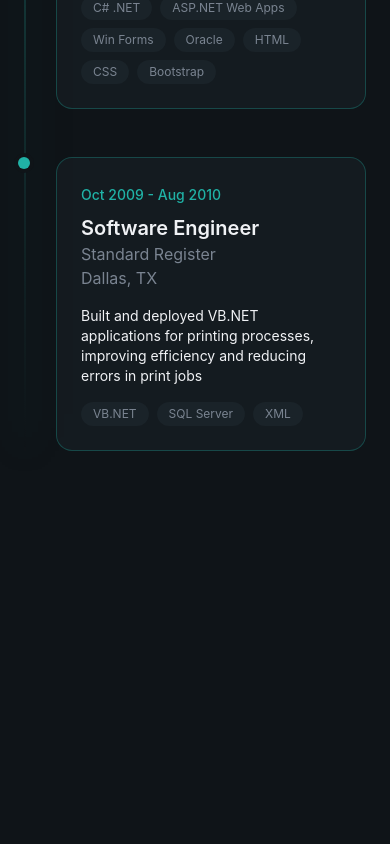
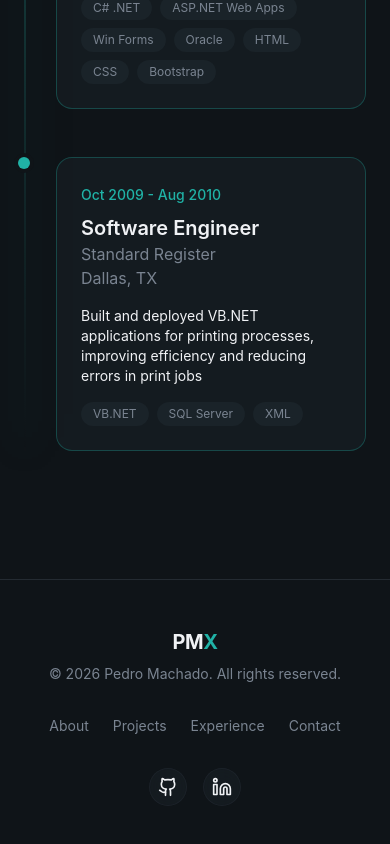
Before and after one commit to stuarts205/stuart-smith-dev, a React (Vite) app: page / in a window 390 px wide. Shown: the part 7694-8538 px from the top of the page. Before the commit the page ends 8273 px from the top, so only its background shows below. Built offline with nearby package versions, Linux system fonts and the light colour scheme.

Commit message:
footer-section

```diff
--- a/src/App.jsx
+++ b/src/App.jsx
@@ -5,6 +5,7 @@
 import { Experience } from '@/sections/experience'
 import { Contact } from '@/sections/contact'
 import { Navbar } from '@/layout/navbar'
+import { Footer } from '@/layout/footer'
 
 function App() {
   const [count, setCount] = useState(0)
@@ -19,6 +20,7 @@
         <Experience />
         <Contact />
       </main>
+      <Footer />
     </div>
   )
 }
--- /dev/null
+++ b/src/layout/footer.jsx
@@ -0,0 +1,65 @@
+import { Github, Linkedin, Twitter, Heart } from "lucide-react";
+
+const socialLinks = [
+  { icon: Github, href: "https://github.com/stuarts205", label: "GitHub" },
+  { icon: Linkedin, href: "https://www.linkedin.com/in/stuart-smith-669b5580", label: "LinkedIn" },
+];
+
+const footerLinks = [
+  { href: "#about", label: "About" },
+  { href: "#projects", label: "Projects" },
+  { href: "#experience", label: "Experience" },
+  { href: "#contact", label: "Contact" },
+];
+
+export const Footer = () => {
+  const currentYear = new Date().getFullYear();
+
+  return (
+    <footer className="py-12 border-t border-border">
+      <div className="container mx-auto px-6">
+        <div className="flex flex-col md:flex-row items-center justify-between gap-8">
+
+          {/* Logo & Copyright */}
+          <div className="text-center md:text-left">
+            <a href="/" className="text-xl font-bold tracking-tight">
+              PM<span className="text-primary">X</span>
+            </a>
+            <p className="text-sm text-muted-foreground mt-2">
+              © {currentYear} Pedro Machado. All rights reserved.
+            </p>
+          </div>
+
+          {/* Links */}
+          <nav className="flex flex-wrap justify-center gap-6">
+            {footerLinks.map((link) => (
+              <a
+                key={link.href}
+                href={link.href}
+                className="text-sm text-muted-foreground hover:text-foreground transition-colors"
+              >
+                {link.label}
+              </a>
+            ))}
+          </nav>
+
+          {/* Social Links */}
+          <div className="flex items-center gap-4">
+            {socialLinks.map((social) => (
+              <a
+                _target="_blank"
+                key={social.label}
+                href={social.href}
+                aria-label={social.label}
+                className="p-2 rounded-full glass hover:bg-primary/10 hover:text-primary transition-all"
+              >
+                <social.icon className="w-5 h-5" />
+              </a>
+            ))}
+          </div>
+
+        </div>
+      </div>
+    </footer>
+  );
+};
```
Also changed, not shown: 1 other file (tests, documents, lock files or other folders).
